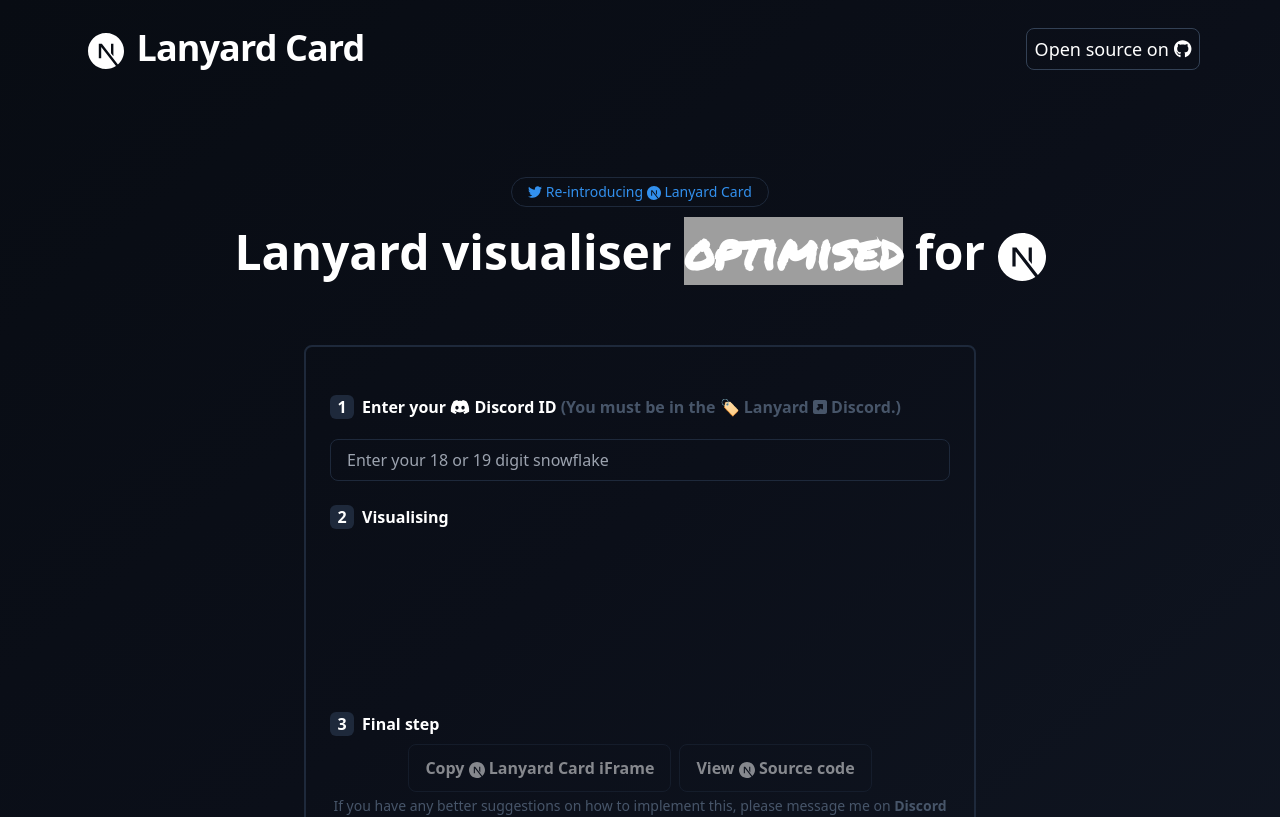
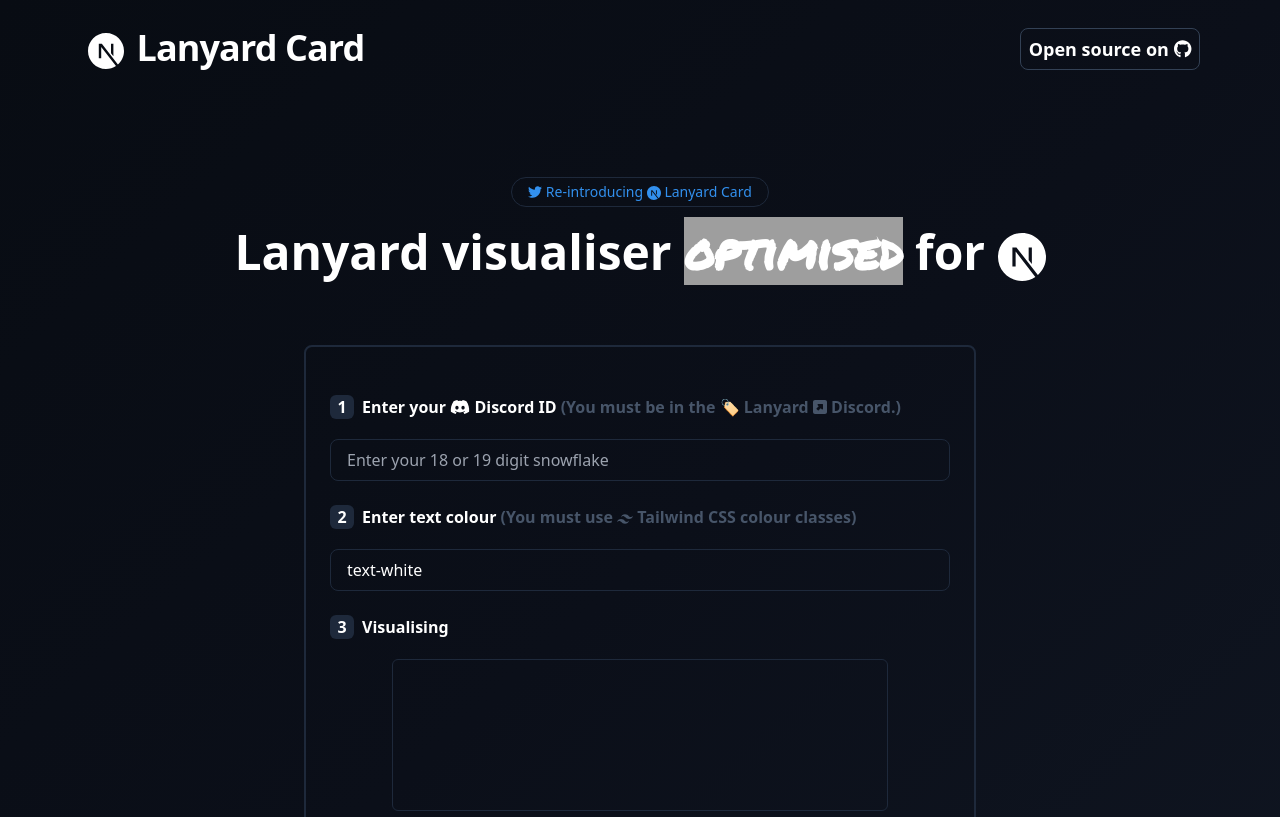
Before and after one commit to DiscordAnaxes/next-lanyard-card, a Next.js app: page / in a window 1280 px wide. Shown: the top 817 px of the page. Built offline with nearby package versions, Linux system fonts and the light colour scheme; grey boxes are pictures that could not be loaded.

Commit message:
feat: improve iframes to allow for custom text-colours.

```diff
--- a/components/Lanyard.tsx
+++ b/components/Lanyard.tsx
@@ -14,6 +14,11 @@
 export default function Lanyard() {
 	const [snowflake, setSnowflake] = useState('');
 	const { data: lanyard } = useSWR(snowflake ? `lanyard?id=${snowflake}` : null);
+	const [colour, setColour] = useState('text-white');
+
+	const handleColourChange = (e: { target: { value: string; }; }) => {
+		setColour(e.target.value);
+	};
 
 	const handleInputChange = (e: { target: { value: string; }; }) => {
 		const value = e.target.value;
@@ -23,7 +28,7 @@
 	};
 
 	const handleCopy = () => {
-		const textToCopy = `<iframe title="Next.js Lanyard Card" sandbox="allow-popups allow-popups-to-escape-sandbox allow-same-origin allow-scripts" src="http://localhost:3000/user/${lanyard?.discord_user.id}" width="500" height="139" class="mx-auto rounded-md" />`;
+		const textToCopy = `<iframe title="Next.js Lanyard Card" sandbox="allow-popups allow-popups-to-escape-sandbox allow-same-origin allow-scripts" src="https://next-lanyard-card.vercel.app/user/${lanyard?.discord_user.id}?theme=${colour}" className="mx-auto rounded-md" />`;
 		navigator.clipboard.writeText(textToCopy)
 			.then(() => {
 				console.log('Text copied to clipboard');
@@ -55,6 +60,23 @@
 			<div className="mt-6">
 				<h1 className="flex mb-5 text-sm font-semibold md:text-left md:text-base">
 					<span className="flex items-center justify-center w-6 h-6 p-2 mr-2 rounded-md bg-slate-800 ">2</span>
+					<span className="text-left">Enter text colour <span className="text-slate-600">(You must use <Link href="https://tailwindcss.com/docs/text-color" target="_blank" rel="noopener noreferrer" className="font-bold"><SiTailwindcss className="inline" /> Tailwind CSS colour classes</Link>)</span></span>
+				</h1>
+				<label htmlFor="colourText">
+					<input
+						type="text"
+						id="colourText"
+						title="colourText"
+						value={colour}
+						onChange={handleColourChange}
+						placeholder="Enter text colour using Tailwind CSS"
+						className="w-full px-4 py-2 my-auto text-sm bg-transparent border rounded-lg peer border-slate-800 focus:outline-none enabled:cursor-auto disabled:cursor-not-allowed disabled:opacity-50 md:text-base"
+					/>
+				</label>
+			</div>
+			<div className="mt-6">
+				<h1 className="flex mb-5 text-sm font-semibold md:text-left md:text-base">
+					<span className="flex items-center justify-center w-6 h-6 p-2 mr-2 rounded-md bg-slate-800 ">3</span>
 					<p className="text-left">
 						Visualising
 						{lanyard && (
@@ -65,11 +87,16 @@
 						)}
 					</p>
 				</h1>
-				<div className="my-auto">
-					<iframe title={`Lanyard visualiser of ${lanyard?.discord_user.display_name}`} sandbox="allow-popups allow-popups-to-escape-sandbox allow-same-origin allow-scripts" src={`/user/${lanyard?.discord_user.id}`} width="500" height="139" className="mx-auto rounded-md" />
+				<div className="">
+					<iframe
+						title="Next.js Lanyard Card"
+						sandbox="allow-popups allow-popups-to-escape-sandbox allow-same-origin allow-scripts"
+						src={`/user/${snowflake}?theme=${colour}`}
+						className="w-[80%] mx-auto rounded-md border border-slate-800"
+					/>
 				</div>
 				<div className="mt-6">
-					<h1 className="flex mb-5 text-sm font-semibold md:text-left md:text-base"><span className="flex items-center justify-center w-6 h-6 p-2 mr-2 rounded-md bg-slate-800 ">3</span>Final step</h1>
+					<h1 className="flex mb-5 text-sm font-semibold md:text-left md:text-base"><span className="flex items-center justify-center w-6 h-6 p-2 mr-2 rounded-md bg-slate-800 ">4</span>Final step</h1>
 					<button disabled={!snowflake} onClick={handleCopy} className="mr-2">
 						<span className={`w-full px-4 py-3 font-semibold bg-transparent border rounded-lg button border-slate-800 ${!snowflake ? 'pointer-events-none opacity-50' : ''}`}>
 							Copy <SiNextdotjs className="inline" /> Lanyard Card iFrame
@@ -82,7 +109,7 @@
 					</Link>
 				</div>
 				<div className="mt-4 text-sm text-center text-slate-600">
-					If you have any better suggestions on how to implement this, please message me on <Link href={"https://discord.com/users/567885938160697377"} target="_blank" rel="noopener noreferrer" className="font-bold">Discord <FontAwesomeIcon icon={faExternalLinkSquareAlt} /></Link>
+					You will be able to add your own background colours and customise the iFrame.
 				</div>
 			</div>
 		</div>
--- a/components/header.tsx
+++ b/components/header.tsx
@@ -15,7 +15,7 @@
             </Link>
             <div>
                 <Link href={"https://github.com/DiscordAnaxes/next-lanyard-card"} target="_blank" rel="noopener noreferrer" className={`border border-slate-700 relative m-auto rounded-lg p-2 text-lg`}>
-                    <span className="hidden sm:contents ">Open source on</span> <FontAwesomeIcon icon={faGithub} />
+                    <span className="hidden font-semibold sm:contents">Open source on</span> <FontAwesomeIcon icon={faGithub} />
                 </Link>
             </div>
         </header>
--- a/pages/_document.tsx
+++ b/pages/_document.tsx
@@ -31,7 +31,7 @@
                         content="/sprucify-banner.png"
                     />
                 </Head>
-                <body className="overscroll-none bg-gradient-to-br from-[#080c13] via-[#0b0f19] to-[#101622]">
+                <body className="overscroll-none">
                     <Main />
                     <NextScript />
                 </body>
--- a/pages/index.tsx
+++ b/pages/index.tsx
@@ -13,6 +13,7 @@
 
 export default function Home({ version, environment }: FooterProps) {
 	return (
+		<div className="bg-gradient-to-br from-[#080c13] via-[#0b0f19] to-[#101622]">
 			<div className="flex flex-col items-center justify-center max-w-6xl py-2 mx-auto text-white">
 				<Head>
 					<title>Djenie | Discover the perfect tune.</title>
@@ -34,6 +35,7 @@
 				</main>
 				<Footer version={version} environment={environment} />
 			</div>
+		</div>
 	);
 };
 
--- a/pages/user/[id].tsx
+++ b/pages/user/[id].tsx
@@ -4,9 +4,13 @@
 import { BsTvFill } from "react-icons/bs";
 import { useState, useEffect } from "react";
 import Progress from "../../components/Progress";
+import { useRouter } from "next/router";
 
 export default function LanyardCard() {
     let slug;
+
+    const router = useRouter();
+    const { theme } = router.query;
 
     if (typeof window !== "undefined") {
         slug = document.location.pathname.split("/")[2];
@@ -105,7 +109,7 @@
     };
 
     return (
-        <div className="w-full h-auto bg-transparent border rounded-lg peer border-slate-800 first:p-5 card">
+        <div className={`w-full mt-2 rounded-lg first:p-5 card bg-transparent`}>
             <div className="flex items-center">
                 <div className="relative">
                     <img
@@ -133,11 +137,11 @@
                         />
                     )}
                 </div>
-                <p className="flex flex-col justify-between ml-4 leading-snug">
-                    <span className="text-xl font-bold text-left text-white">{getActivityTypeText(activity)}</span>
-                    <span className="text-left text-white">{activity?.details}</span>
-                    <span className="text-left text-white">{activity?.state}</span>
-                    <span className="text-left text-white">
+                <p className={`flex flex-col justify-between ml-4 leading-snug ${theme}`}>
+                    <span className="text-xl font-bold text-left">{getActivityTypeText(activity)}</span>
+                    <span className="text-left">{activity?.details}</span>
+                    <span className="text-left">{activity?.state}</span>
+                    <span className="text-left">
                         {lanyard?.listening_to_spotify && lanyard?.activities[lanyard?.activities[1] ? 1 : 0]?.type === 2 ? (
                             <>
                                 <Progress
```
Lines whose indentation alone changed are shown as unchanged.
